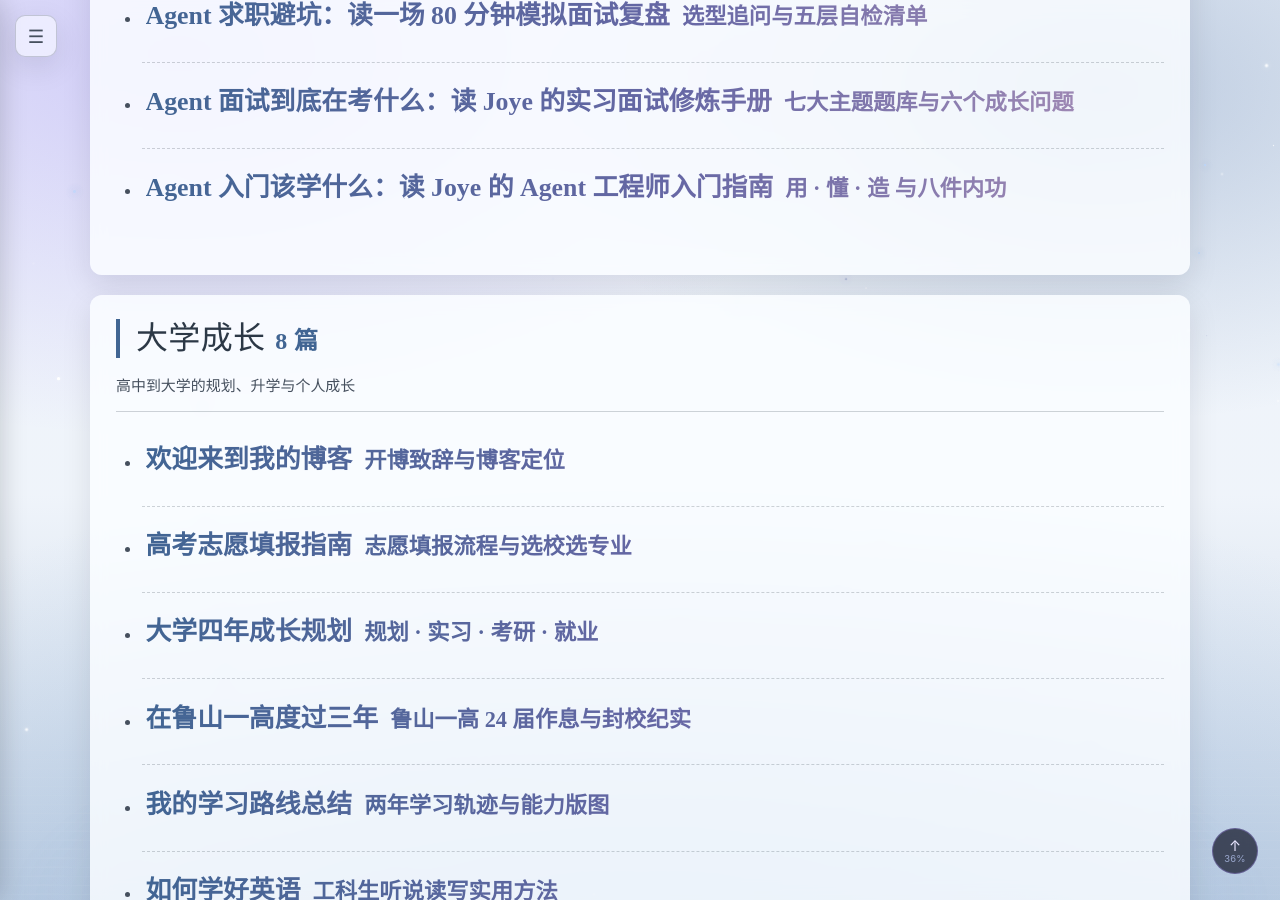
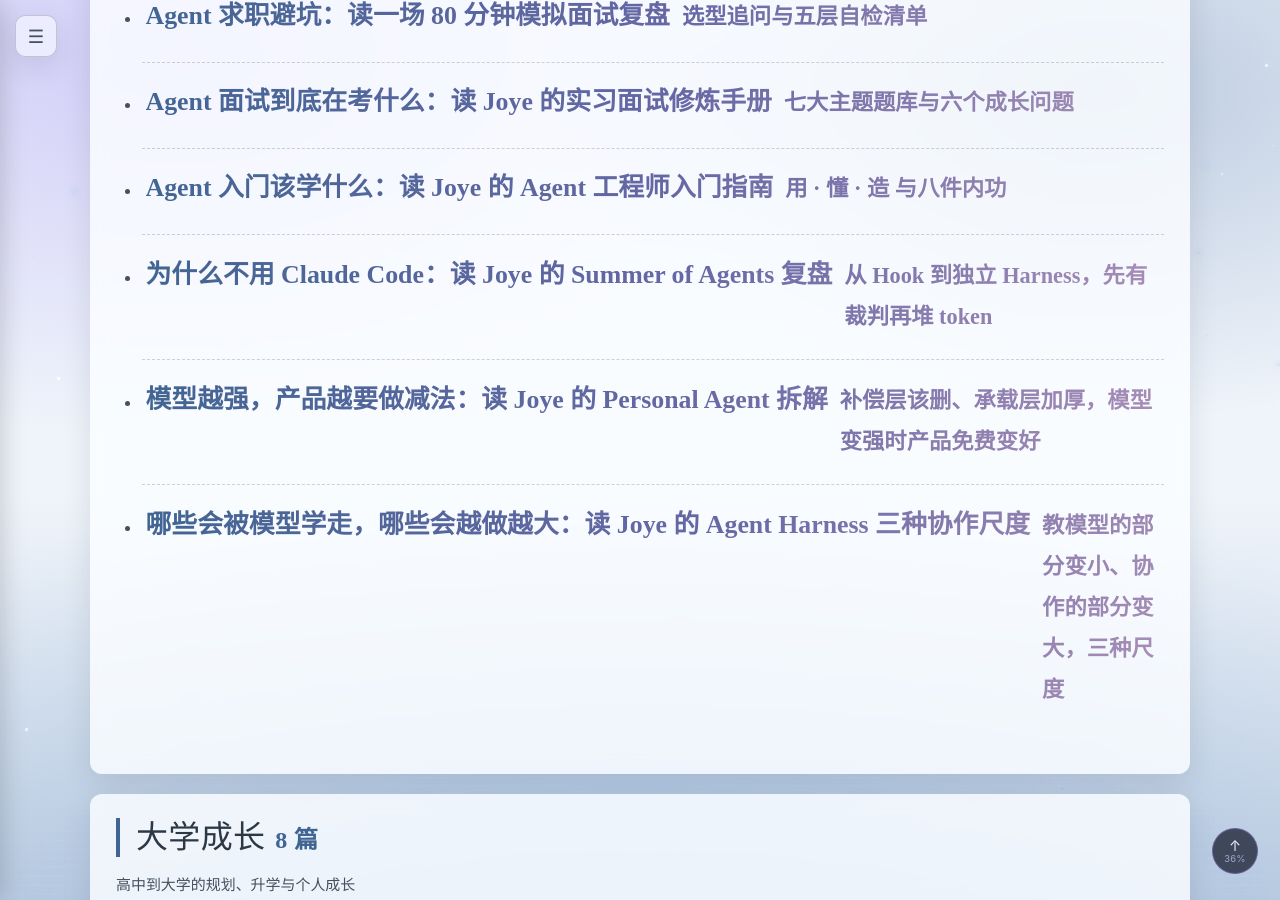
Before and after one commit to Duckweed-yhb/Duckweed-yhb.github.io, a Jekyll site: the page built from pages/blog-map.html, in a window 1280 px wide and 900 px high, scrolled down 2077 px. Built offline with Jekyll 4.4.1, drawn with Linux system fonts in a browser that asks for light colours; comment, search, counter and statistics services are not loaded.

Commit message:
docs: 星图补齐近三期 Joye 文章
把 2026-10-07《读 Summer of Agents 复盘》、2026-10-12《读 Personal
Agent 拆解》《读 Agent Harness 三种协作尺度》补进博客地图「计算机科学」
主题，与既有三篇 Joye 解读对齐。

```diff
--- a/pages/blog-map.html
+++ b/pages/blog-map.html
@@ -30,6 +30,9 @@
       - { t: "Agent 求职避坑：读一场 80 分钟模拟面试复盘", d: "选型追问与五层自检清单" }
       - { t: "Agent 面试到底在考什么：读 Joye 的实习面试修炼手册", d: "七大主题题库与六个成长问题" }
       - { t: "Agent 入门该学什么：读 Joye 的 Agent 工程师入门指南", d: "用 · 懂 · 造 与八件内功" }
+      - { t: "为什么不用 Claude Code：读 Joye 的 Summer of Agents 复盘", d: "从 Hook 到独立 Harness，先有裁判再堆 token" }
+      - { t: "模型越强，产品越要做减法：读 Joye 的 Personal Agent 拆解", d: "补偿层该删、承载层加厚，模型变强时产品免费变好" }
+      - { t: "哪些会被模型学走，哪些会越做越大：读 Joye 的 Agent Harness 三种协作尺度", d: "教模型的部分变小、协作的部分变大，三种尺度" }
   - name: 大学成长
     desc: 高中到大学的规划、升学与个人成长
     posts:
```
